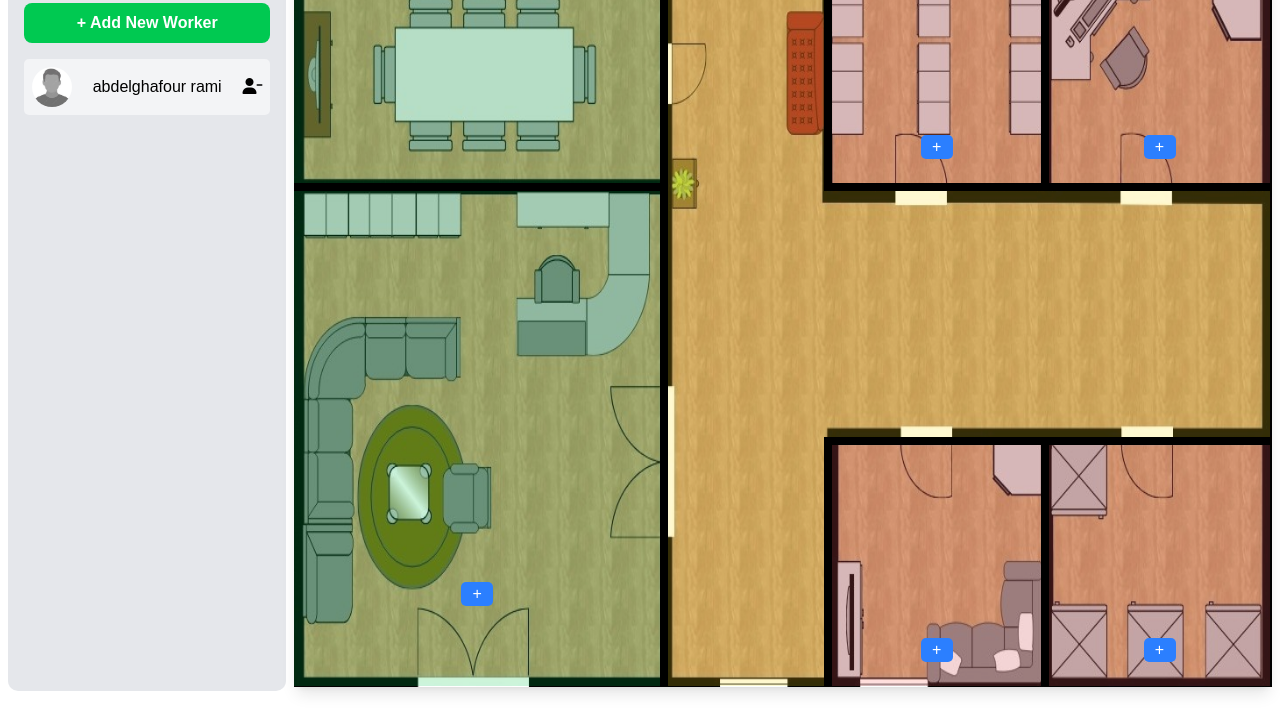
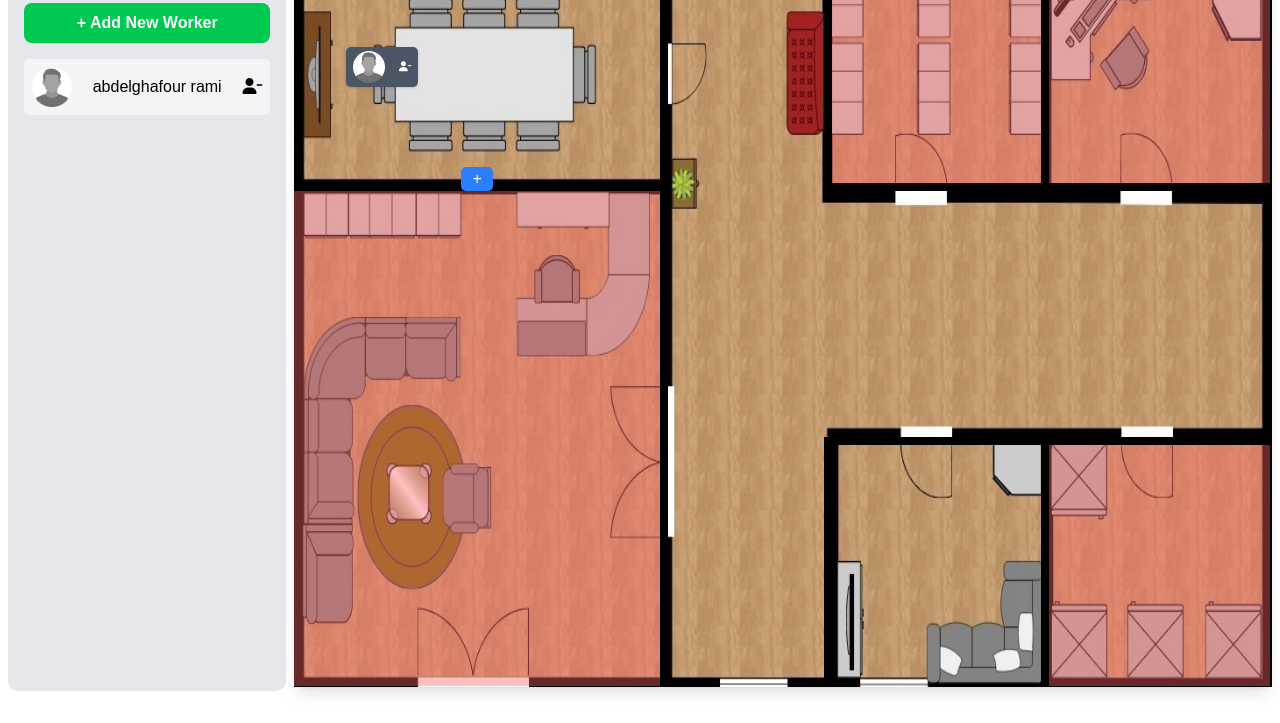
Before and after one commit to ramiabdelghafour/worksphere, a plain HTML site: page index.html in a window 1280 px wide. Shown: the part 77-800 px from the top of the page. Drawn offline with nearby package versions, Linux system fonts and the light colour scheme.

Commit message:
conference room

```diff
--- a/index.html
+++ b/index.html
@@ -36,59 +36,69 @@
         <section class="h-full flex items-center pr-2">
             <div class="relative w-full h-[94vh] shadow-lg">
 
-                <img src="./assets/img/plan.jpg" alt="worksphere" class="w-full h-full absolute ">
+                <img src="./assets/img/plan.jpg" alt="worksphere" class="w-full h-full absolute z-0">
 
-                <div class="absolute inset-0 grid grid-cols-[38.2%_16%_23%_22.6%] grid-rows-[34%_32.8%_33.1%]">
+                <div class="absolute inset-0 grid grid-cols-[38.2%_16%_23%_22.6%] grid-rows-[34%_32.8%_33.1%] z-10">
 
                     <!-- Conference Room -->
-                    <div class="bg-green-500/20 border-r-8 border-b-8 p-3">
-                        <!-- Add button -->
-                        <div class="flex justify-center">
-                            <button class="w-8 h-6 bg-blue-500 text-center text-white rounded-[5px]">+</button>
+                    <div class="border-r-8 border-b-8 p-3">
+                        <h2 class="text-xs font-semibold text-gray-700 mb-1 text-center">
+                            Conference Room
+                        </h2>
+                        <div class="flex flex-col h-full">
+                            <!-- Worker grid -->
+                            <div id="conference-workers" class="grid grid-cols-3 gap-2 flex-1 items-center pl-10 ">
+                                <!-- Workers will be here with js -->
+
+                                <!-- Worker 1 text -->
+                                <div
+                                    class="w-18 h-10 rounded-[5px] bg-gray-600 text-[10px] text-white shadow flex justify-around items-center">
+                                    <div class="w-8 h-8">
+                                        <img class="w-full h-full object-cover rounded-full"
+                                            src="/assets/img/profile-photo.jpg" alt="profile">
+                                    </div>
+                                    <button><i class="fa-solid fa-user-minus cursor-pointer "></i></button>
+                                </div>
+                            </div>
+
+                            <!-- Add button -->
+                            <div class="flex justify-center">
+                                <button id="addBtn-conference"
+                                    class="w-8 h-6 bg-blue-500 text-center hover:bg-blue-700 text-white rounded-[5px] cursor-pointer">+</button>
+                            </div>
                         </div>
-
                     </div>
 
 
                     <!-- hallway -->
-                    <div class="bg-yellow-300/20 row-span-3 "></div>
+                    <div class="row-span-3 "></div>
 
                     <!-- Servers Room -->
-                    <div class="bg-red-400/20 border-b-8 border-l-8 border-r-8 p-6">
-                        <div class="flex flex-col items-center justify-end h-full">
-                            <button class="w-8 h-6 bg-blue-500 text-center text-white rounded-[5px]">+</button>
-                        </div>
+                    <div class="bg-red-400/40 border-b-8 border-l-8 border-r-8 p-6">
+
                     </div>
 
                     <!-- Security Room -->
-                    <div class="bg-red-400/20 border-b-8 p-6">
-                        <div class="flex flex-col items-center justify-end h-full">
-                            <button class="w-8 h-6 bg-blue-500 text-center text-white rounded-[5px]">+</button>
-                        </div>
+                    <div class="bg-red-400/40 border-b-8 p-6">
+
                     </div>
 
                     <!-- Receprion -->
-                    <div class="bg-green-500/20 row-span-2 border-r-8 p-20">
-                        <div class="flex flex-col items-center justify-end h-full">
-                            <button class="w-8 h-6 bg-blue-500 text-center text-white rounded-[5px]">+</button>
-                        </div>
+                    <div class="bg-red-400/40 row-span-2 border-r-8 p-20">
+
                     </div>
 
                     <!-- hallway -->
-                    <div class="bg-yellow-300/20 col-span-2"></div>
+                    <div class="col-span-2"></div>
 
                     <!-- Staff Room -->
-                    <div class="bg-red-400/20 border-l-8 border-t-8 border-r-8 p-6">
-                        <div class="flex flex-col items-center justify-end h-full">
-                            <button class="w-8 h-6 bg-blue-500 text-center text-white rounded-[5px]">+</button>
-                        </div>
+                    <div class="border-l-8 border-t-8 border-r-8 p-6">
+
                     </div>
 
                     <!-- Vault -->
-                    <div class="bg-red-400/20 border-t-8 p-6">
-                        <div class="flex flex-col items-center justify-end h-full">
-                            <button class="w-8 h-6 bg-blue-500 text-center text-white rounded-[5px]">+</button>
-                        </div>
+                    <div class="bg-red-400/40 border-t-8 p-6">
+
                     </div>
                 </div>
             </div>
--- a/js/script.js
+++ b/js/script.js
@@ -21,3 +21,21 @@ modal.addEventListener("click", (e) => {
     document.body.classList.remove("overflow-hidden");
   }
 });
+
+// Conference Room: add static worker on "+"
+const addBtnConference = document.getElementById("addBtn-conference");
+const conferenceWorkers = document.getElementById("conference-workers");
+
+let confCounter = 1;
+
+addBtnConference.addEventListener("click", () => {
+  const worker = document.createElement("div");
+
+  worker.className =
+    "w-10 h-10 rounded-f[5px] bg-blue-600/80 text-[10px] text-white shadow";
+
+  worker.textContent = "Worker " + confCounter;
+  confCounter++;
+
+  conferenceWorkers.appendChild(worker);
+});
```
Also changed, not shown: src/output.css.
